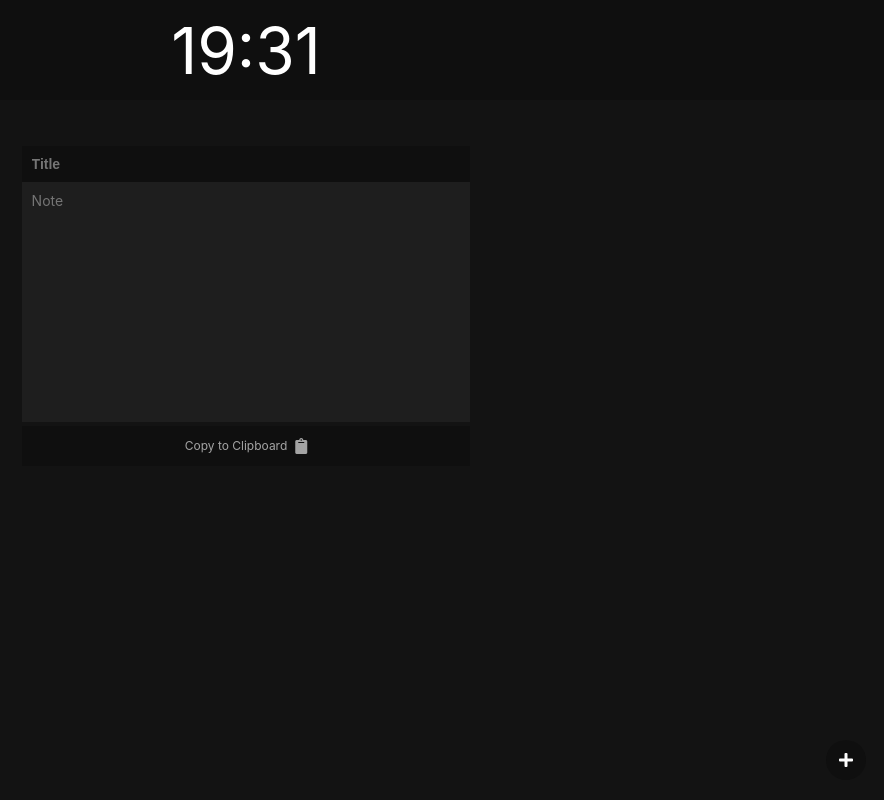
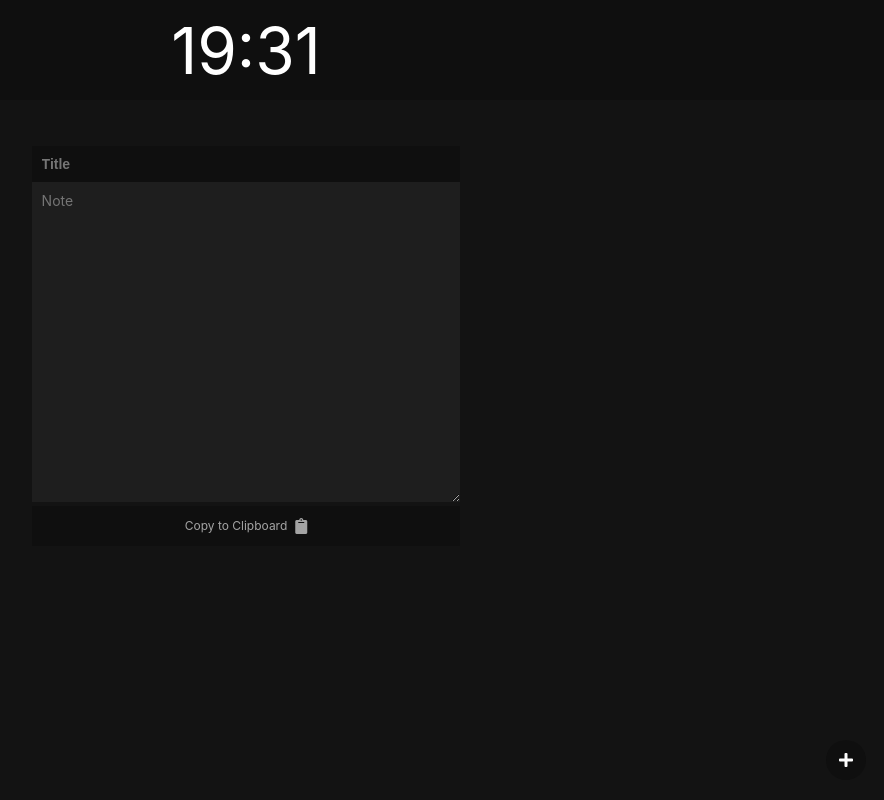
Before and after one commit to snicholson99/paste-crate, a React (Create React App) app: page / in a window 1280 px wide. Both pictures are taken after a click on the element 1240 px from the left and 760 px from the top of the page. Shown: the whole page, without its empty margins (394-1278 px from the left). Built offline with nearby package versions, Linux system fonts and the light colour scheme.

Commit message:
fix: changing note sizes and turning resize on

```diff
--- a/src/App.css
+++ b/src/App.css
@@ -39,7 +39,7 @@ header {
 }
 
 .note-container {
-  flex: 0 1 500px;
+  flex: 0 1 480px;
   display: flex;
   justify-content: center;
   padding: 2vw;
--- a/src/components/Note/style.css
+++ b/src/components/Note/style.css
@@ -1,7 +1,6 @@
 .note {
   height: 100%;
   width: 100%;
-  max-width: 600px;
 }
 
 .note-title {
@@ -18,11 +17,11 @@
   width: 100%;
   background-color: #1E1E1E;
   padding: 10px;
-  min-height: 30vh;
+  min-height: 40vh;
   font-size: 14px;
   border: none;
   color: white;
-  resize: none;
+  resize: both;
 }
 
 .note-options-flex-container {
```
